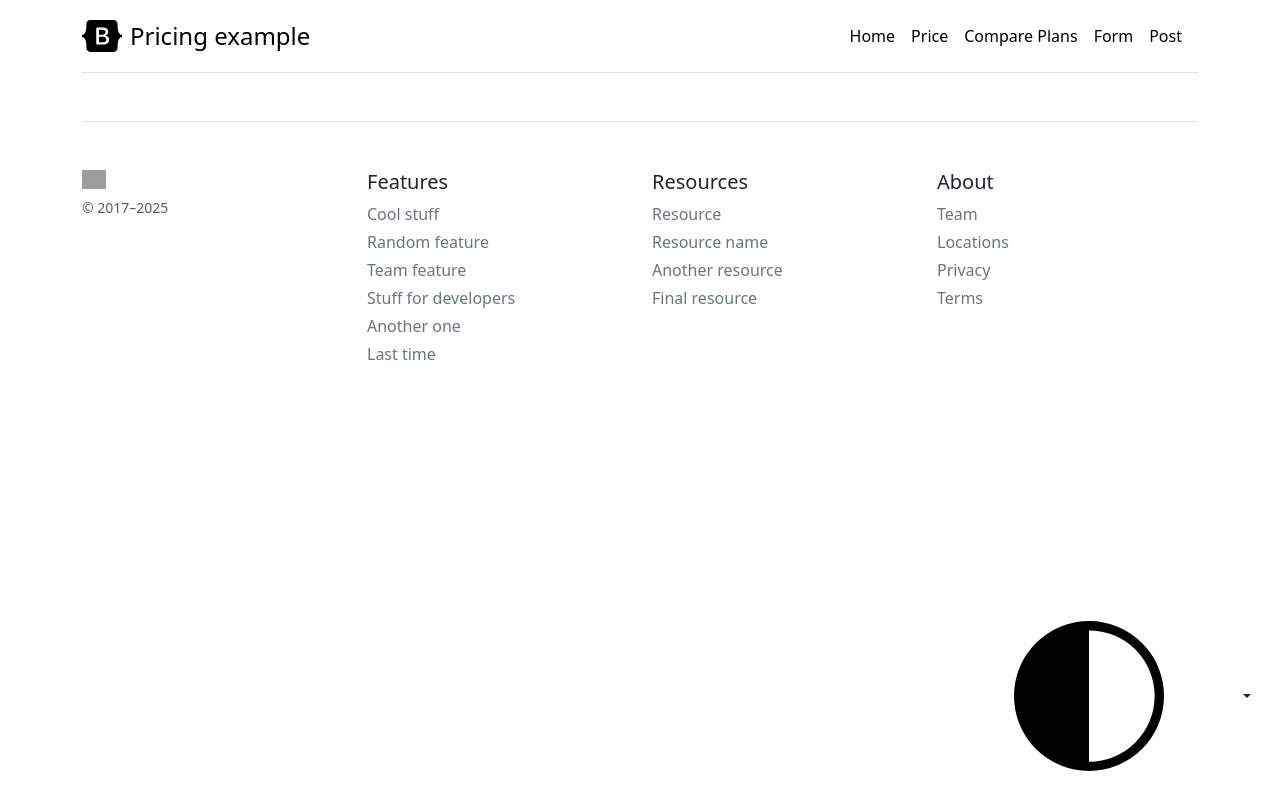
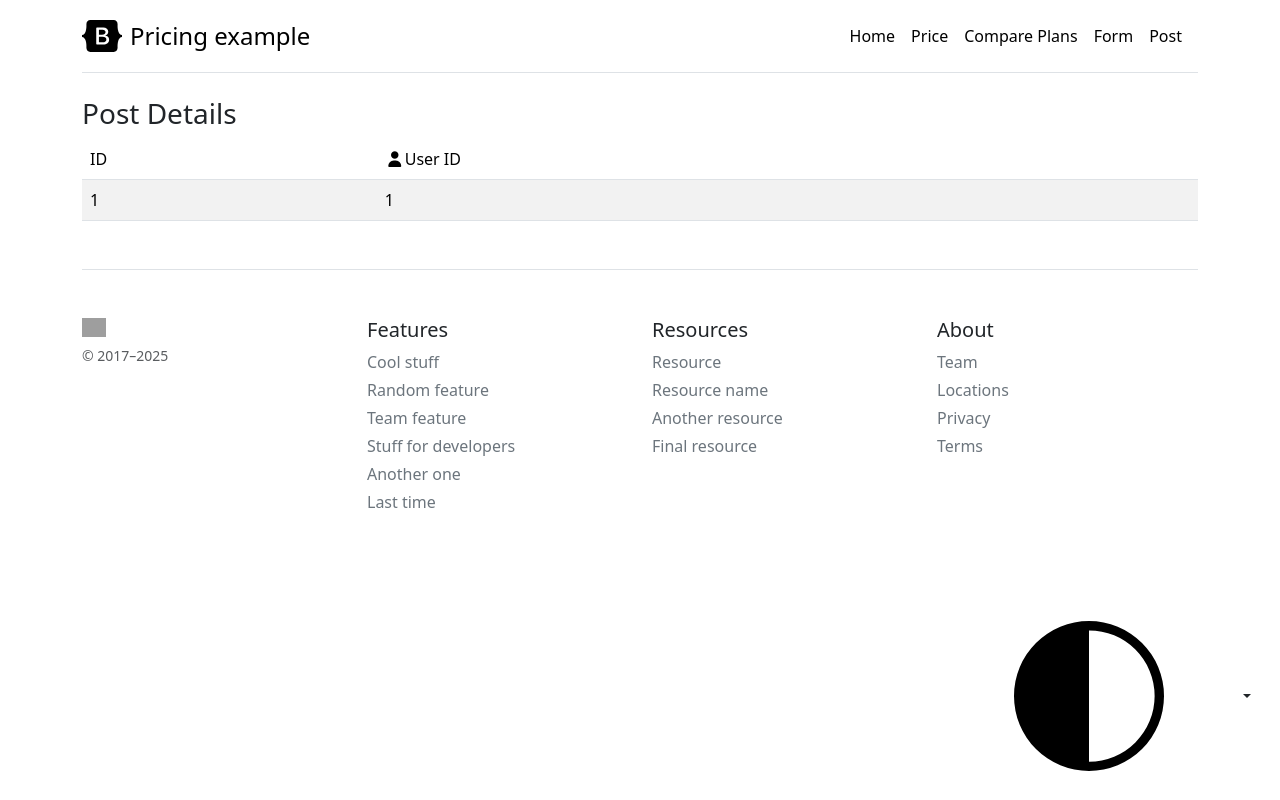
Before and after one commit to Safikur-Rahman/vue_class, a Vue app: page /post/1/details/1 in a window 1280 px wide. Built offline with nearby package versions, Linux system fonts and the light colour scheme; grey boxes are pictures that could not be loaded.

Commit message:
roter link

```diff
--- a/src/routes/index.ts
+++ b/src/routes/index.ts
@@ -5,7 +5,7 @@ import ComparePlans from "../views/pages/ComparePlans.vue";
 import Form from "../views/pages/Form.vue";
 import PlanDetails from "../views/pages/PlanDetails.vue";
 import PostManage from "../views/pages/posts/PostManage.vue";
-
+import PostDetails from "../views/pages/posts/PostDetails.vue";
 
 const router = createRouter({
     history: createWebHistory(),
@@ -16,6 +16,8 @@ const router = createRouter({
         {path: '/form', component: Form},
         {path: '/plan-details/:id', component: PlanDetails},
         {path: '/posts', component: PostManage},
+        {path: '/post/:id/details/:userid', component: PostDetails},
+        // {path: '/post/:id', component: PostManage},
     ]
 });
 
--- /dev/null
+++ b/src/views/pages/posts/PostDetails.vue
@@ -0,0 +1,30 @@
+        <script setup lang="ts">
+        import { useRoute } from 'vue-router';
+
+            let route = useRoute();
+        </script>
+<template>
+
+    <h3>Post Details</h3>
+    <table class="table table-striped">
+        <thead>
+            <tr >
+                <td>ID</td>
+                <td><i class="fa-solid fa-user"></i>User ID</td>
+            </tr>
+        </thead>
+        <tbody>
+            <tr>
+                <td>{{ route.params.id }}</td>
+                <td>{{ route.params.userid }}</td>
+
+            </tr>
+        </tbody>
+
+    </table>
+</template>
+
+
+<style scoped>
+
+</style>
--- a/src/views/pages/posts/PostManage.vue
+++ b/src/views/pages/posts/PostManage.vue
@@ -18,7 +18,7 @@
                 <td>
                     <div>
                         <button class="text-primary"><i class="fa-solid fa-user"></i>Edit</button>
-                        <button class="text-success">Details</button>
+                        <router-link :to="`/post/${item.id}/details/${item.userId}`" class="text-success">Details</router-link>
                         <button class="text-danger">Delete</button>
                     </div>
                 </td>
@@ -29,7 +29,7 @@
 </template>
 
 <script setup lang="ts">
-    import {ref} from 'vue';
+    import {reactive, ref} from 'vue';
     import axios from 'axios';
 
     interface PostFake{
@@ -39,12 +39,13 @@
         body: string
     }
 
-    let posts = ref<PostFake[]>([]);
+    // let posts = ref<PostFake[]>([]);
+    let posts = reactive<PostFake[]>([]);
     axios.get('https://jsonplaceholder.typicode.com/posts')
     .then(response => {
         // console.log(response.data);
-        posts.value = response.data;
-        // posts.push(...response.data)
+        // posts.value = response.data;
+        posts.push(...response.data)
         console.log(posts);
     })
     .catch(error => {
```
